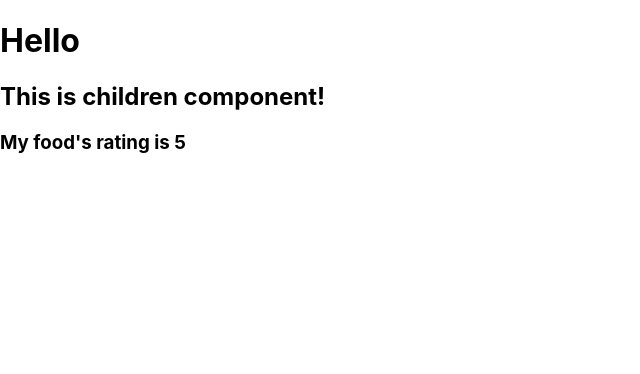
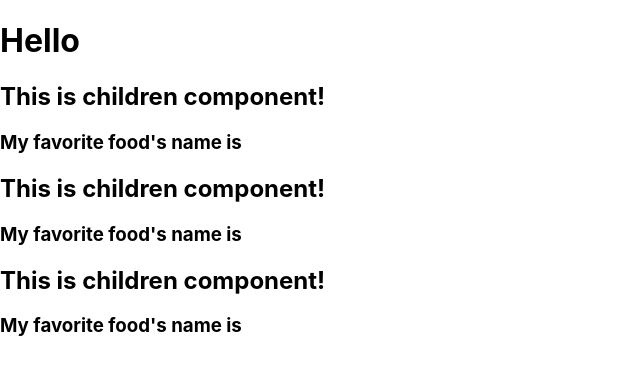
Before and after one commit to LEEHyokyun/ReactComponent, a React (Create React App) app: page / in a window 1280 px wide. Shown: the top 374 px of the page, without its empty margins (0-640 px from the left). Built offline with nearby package versions, Linux system fonts and the light colour scheme.

Commit message:
component props by using map function

```diff
--- a/src/App.js
+++ b/src/App.js
@@ -1,11 +1,26 @@
-import React, { Children } from 'react'
+import React from 'react'
 import './App.css';
 
-function List({rating}) {
+const foodList = [
+  {
+    name : "Ramen",
+    rating : 9
+  },
+  {
+    name : "soup",
+    rating : 7
+  },
+  {
+    name : "rice",
+    rating : 8
+  }
+]
+
+function List({props}) {
   return (
     <>
   <h2>This is children component!</h2>
-  <h3>My food's rating is {rating}</h3>
+  <h3>My favorite food's name is {props}</h3>
     </>
   )
 }
@@ -15,7 +30,7 @@ function App() {
   return (
     <div>
       <h1>Hello</h1>
-      <List food_name="Ramen" rating={5} />
+      {foodList.map(item => (<List name={item.name}/>))}
     </div>
   );
 }
```
